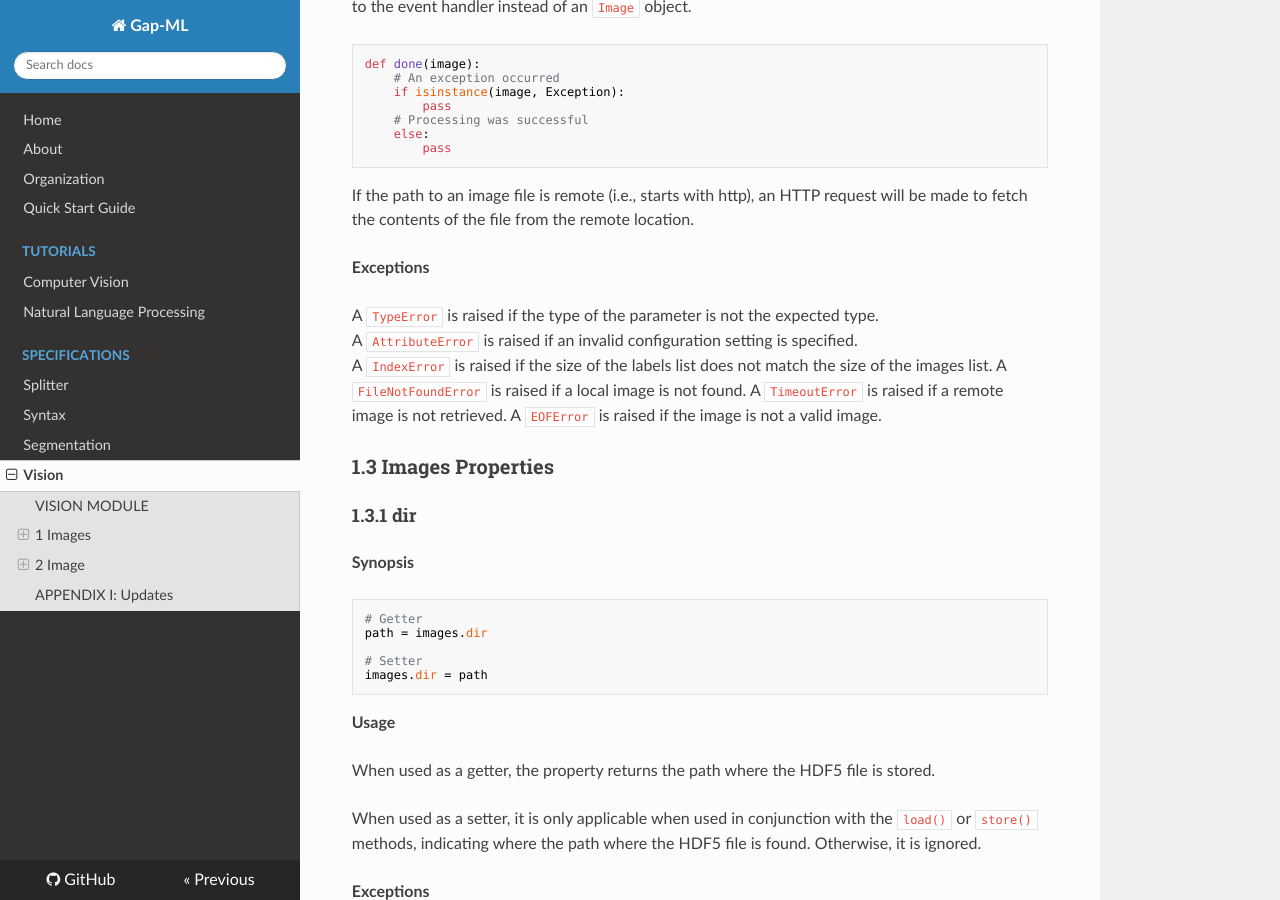
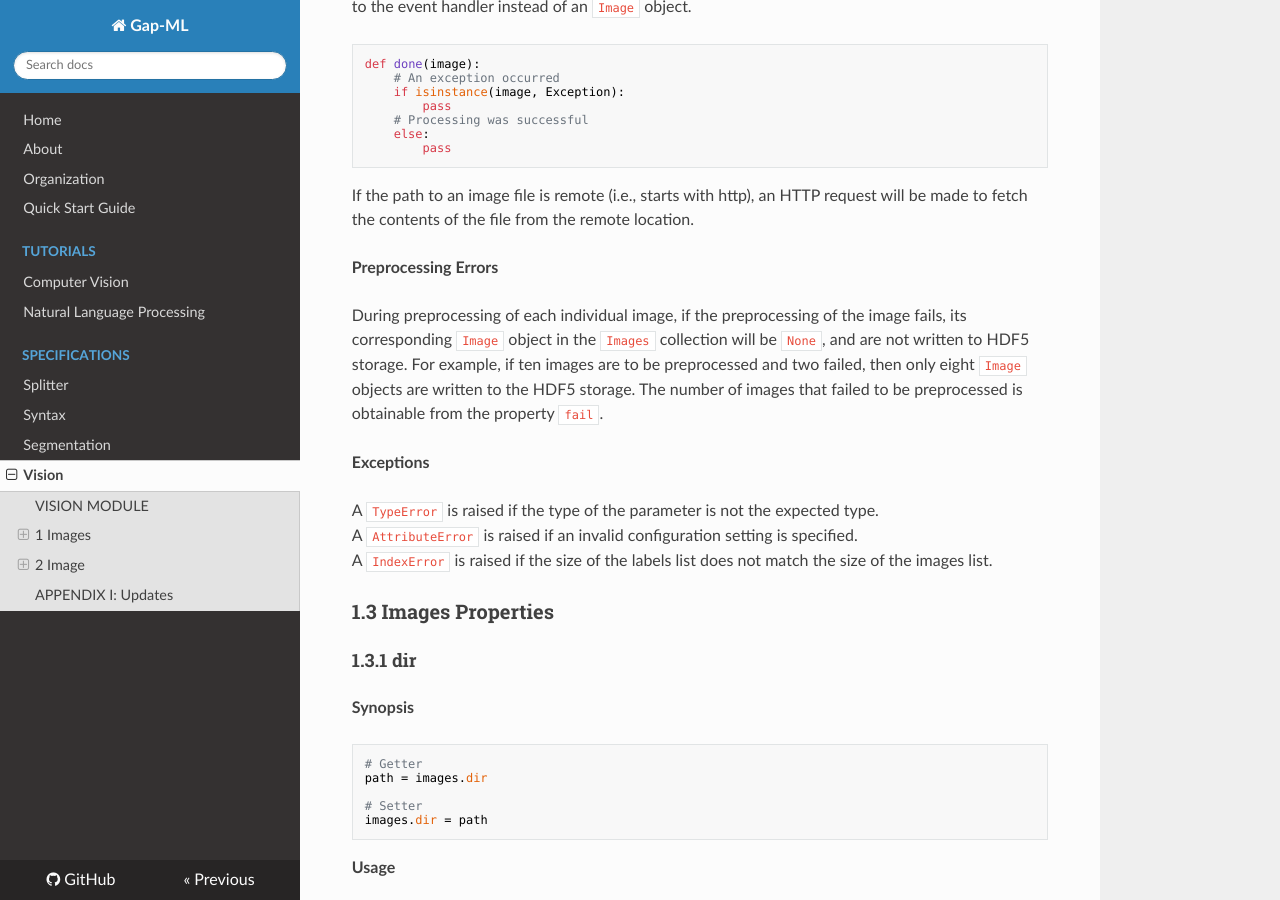
Before and after one commit to andrewferlitsch/Gap, an MkDocs documentation site: the page built from docs/specs/vision_spec.md, in a window 1280 px wide and 900 px high, scrolled down 3466 px. Built offline with MkDocs 1.6.1, drawn with Linux system fonts in a browser that asks for light colours; nearby versions of some CDN libraries; some of the changed text lies outside the part shown.

Commit message:
Update vision_spec.md

````diff
--- a/docs/specs/vision_spec.md
+++ b/docs/specs/vision_spec.md
@@ -125,14 +125,15 @@
 
 If the path to an image file is remote (i.e., starts with http), an HTTP request will be made to fetch the contents of the file from the remote location.
 
+**Preprocessing Errors**
+
+During preprocessing of each individual image, if the preprocessing of the image fails, its corresponding `Image` object in the `Images` collection will be `None`, and are not written to HDF5 storage. For example, if ten images are to be preprocessed and two failed, then only eight `Image` objects are written to the HDF5 storage. The number of images that failed to be preprocessed is obtainable from the property `fail`.
+
 **Exceptions**
 
 A `TypeError` is raised if the type of the parameter is not the expected type.
 A `AttributeError` is raised if an invalid configuration setting is specified.
 A `IndexError` is raised if the size of the labels list does not match the size of the images list.
-A `FileNotFoundError` is raised if a local image is not found.
-A `TimeoutError` is raised if a remote image is not retrieved.
-A `EOFError` is raised if the image is not a valid image.
 
 ### 1.3 Images Properties
 
@@ -334,6 +335,16 @@
 **Exceptions**
 
 A `TypeError` is raised if the type of the parameter is not the expected type.
+
+#### 1.3.12 fail
+
+```python
+nfailed = images.fail
+```
+
+**Usage**
+
+When used as a getter, the property returns the number of images in the collection that failed to be preprocessed into machine learning ready data.
 
 ### 1.4 Images Overridden Operators
 
````
Also changed, not shown: other parts of docs/specs/vision_spec.md (+3 -1 lines).
